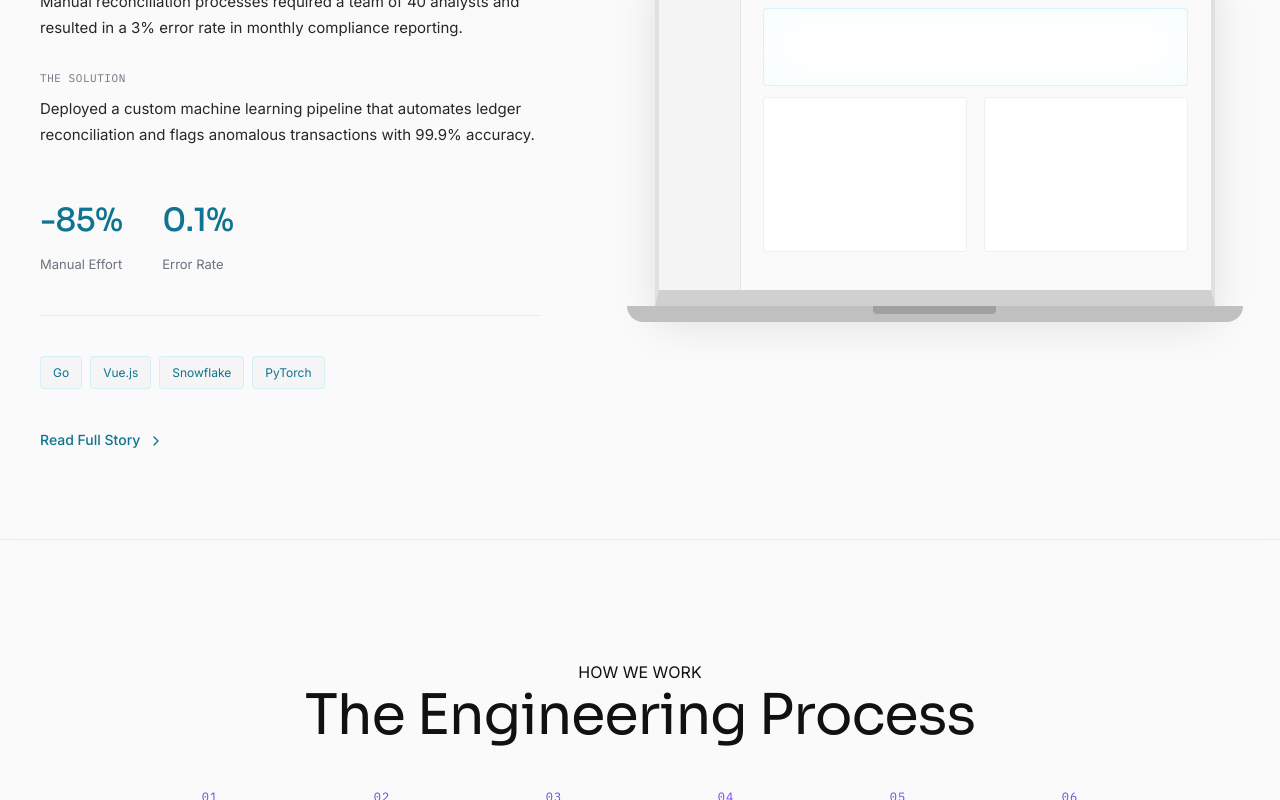
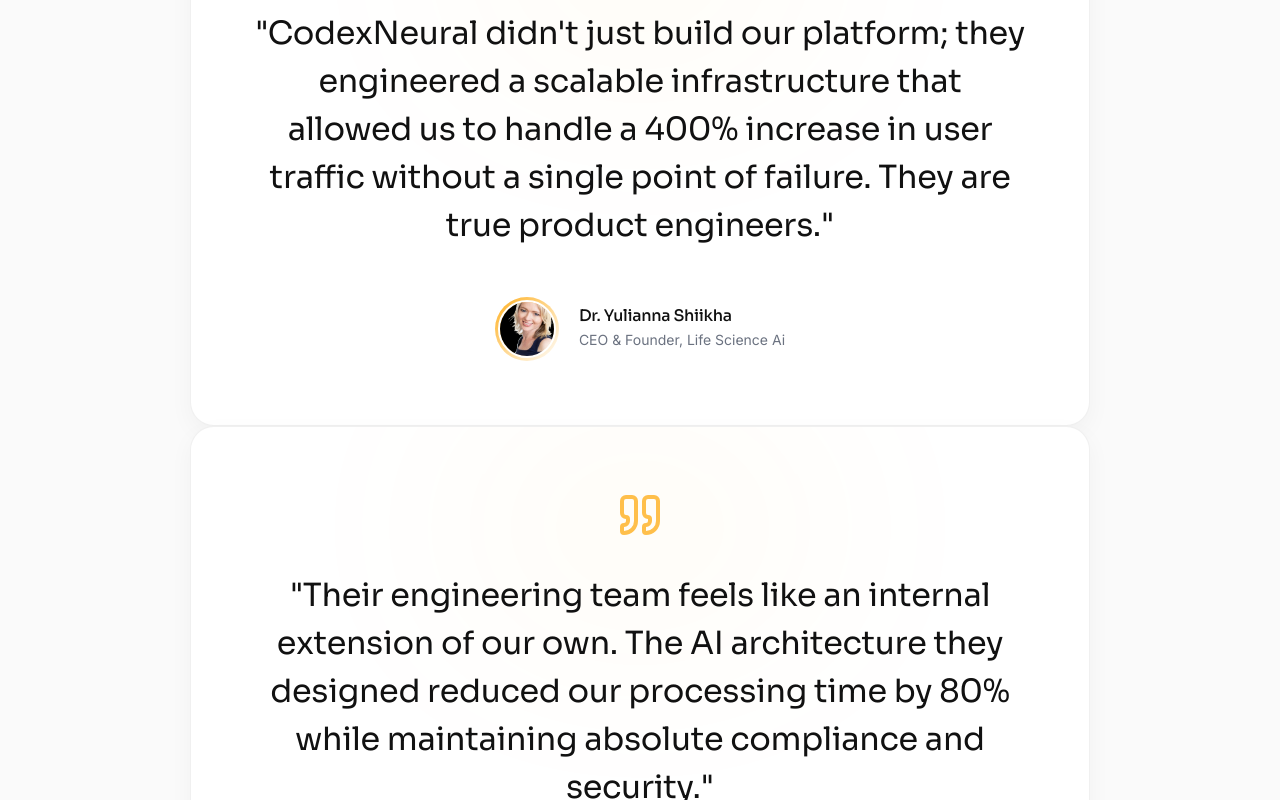
Before and after one commit to Manoharaya/codex-new, a React (Vite) app: page / in a window 1280 px wide. Shown: the part 5623-6423 px from the top of the page. Built offline with nearby package versions, Linux system fonts and the light colour scheme.

Commit message:
Update Dr. Yulianna's profile image in Testimonials section

```diff
--- a/src/components/Testimonials/Testimonials.jsx
+++ b/src/components/Testimonials/Testimonials.jsx
@@ -5,19 +5,22 @@
 
 const testimonialData = [
   {
-    quote: "CodexNeural didn't just build our platform; they engineered a scalable infrastructure that allowed us to handle a 400% increase in user traffic without a single point of failure. They are true product engineers.",
-    name: "Sarah Jenkins",
-    role: "Chief Technology Officer",
-    company: "FinTech Elevate",
-    image: "https://images.unsplash.com/photo-1573496359142-b8d87734a5a2?ixlib=rb-4.0.3&auto=format&fit=crop&w=800&q=80"
+    quote:
+      "CodexNeural didn't just build our platform; they engineered a scalable infrastructure that allowed us to handle a 400% increase in user traffic without a single point of failure. They are true product engineers.",
+    name: "Dr. Yulianna Shiikha",
+    role: "CEO & Founder",
+    company: "Life Science Ai",
+    image: "/yulianna-profile.png",
   },
   {
-    quote: "Their engineering team feels like an internal extension of our own. The AI architecture they designed reduced our processing time by 80% while maintaining absolute compliance and security.",
+    quote:
+      "Their engineering team feels like an internal extension of our own. The AI architecture they designed reduced our processing time by 80% while maintaining absolute compliance and security.",
     name: "Marcus Chen",
     role: "VP of Engineering",
     company: "HealthSync",
-    image: "https://images.unsplash.com/photo-1556157382-97eda2d62296?auto=format&fit=crop&q=80&w=800"
-  }
+    image:
+      "https://images.unsplash.com/photo-1556157382-97eda2d62296?auto=format&fit=crop&q=80&w=800",
+  },
 ];
 
 const Testimonials = () => {
--- a/src/pages/Home.jsx
+++ b/src/pages/Home.jsx
@@ -2,7 +2,7 @@
 import Hero from '../components/Hero/Hero';
 import Services from '../components/Services/Services';
 import WhyUs from '../components/WhyUs/WhyUs';
-import FeaturedProjects from '../components/FeaturedProjects/FeaturedProjects';
+// import FeaturedProjects from '../components/FeaturedProjects/FeaturedProjects';
 import Process from '../components/Process/Process';
 import TechStack from '../components/TechStack/TechStack';
 import Industries from '../components/Industries/Industries';
@@ -49,7 +49,7 @@
         <WhyUs />
       </div>
       <div className="chapter-portfolio">
-        <FeaturedProjects />
+        {/* <FeaturedProjects /> */}
         <Process />
       </div>
       <div className="chapter-tech">
```
Also changed, not shown: public/yulianna-profile.png (added).
